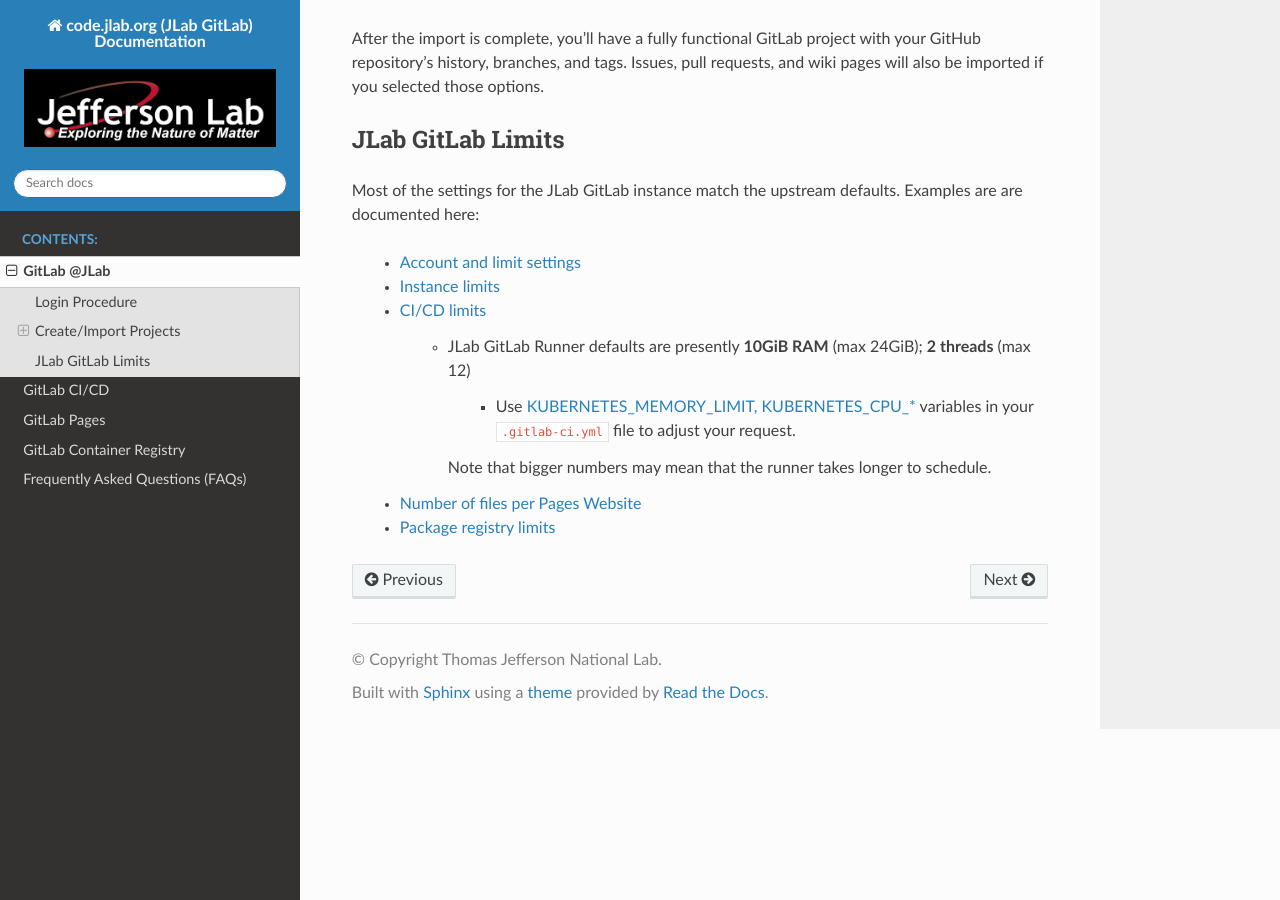
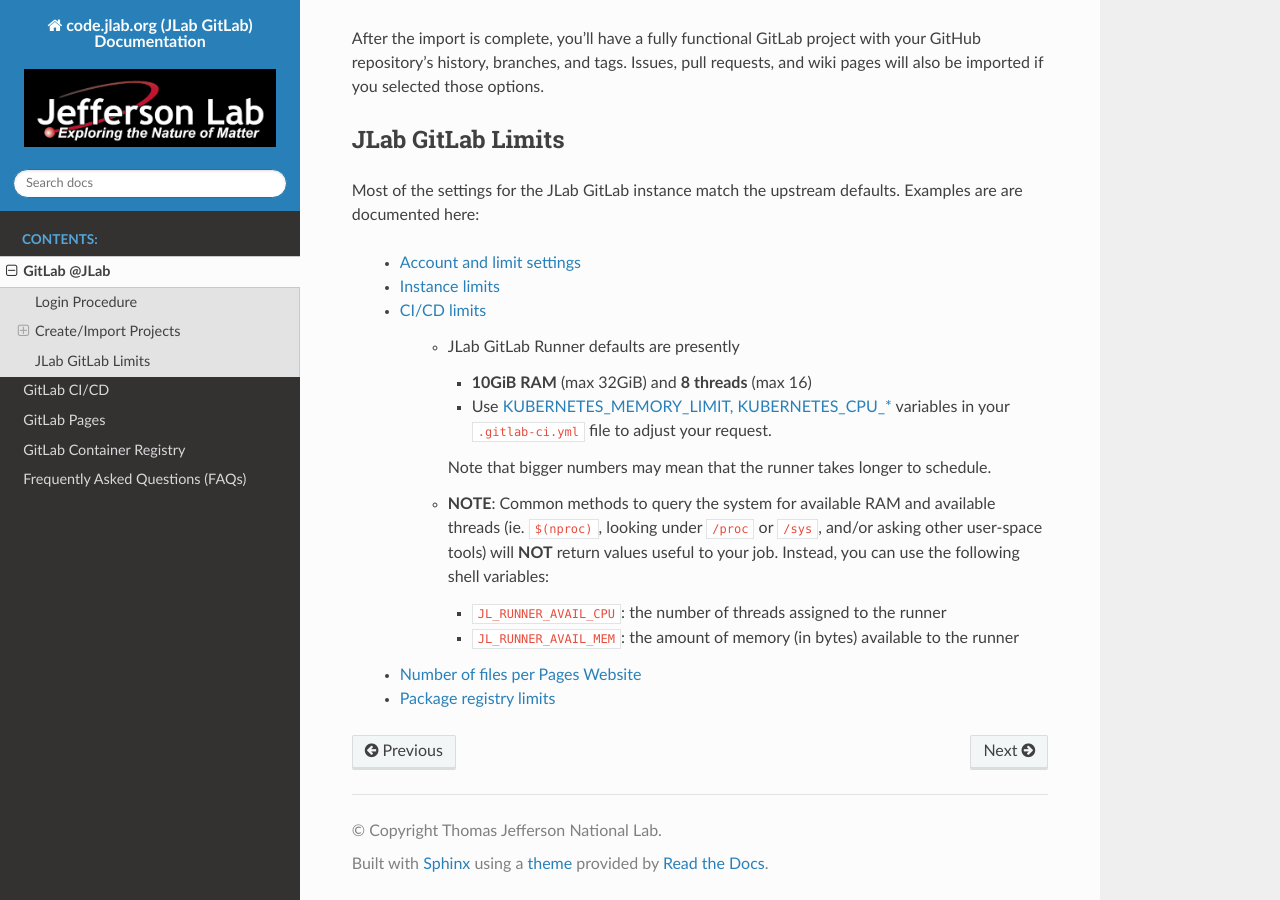
Before and after one commit to auraecosystem/jlab.org, a Sphinx documentation site: the page built from source/gitlab.rst, in a window 1280 px wide and 900 px high, scrolled down 3154 px. Built offline with Sphinx 7.4.7 and the Read the Docs theme 3.1.0, drawn with Linux system fonts in a browser that asks for light colours.

Commit message:
Update CI/CD limit info

```diff
--- a/source/gitlab.rst
+++ b/source/gitlab.rst
@@ -124,11 +124,18 @@
    - `Instance limits <https://docs.gitlab.com/ee/administration/instance_limits.html>`_
    - `CI/CD limits <https://docs.gitlab.com/ee/administration/instance_limits.html#cicd-limits>`_
 
-      - JLab GitLab Runner defaults are presently **10GiB RAM** (max 24GiB); **2 threads** (max 12)
+      - JLab GitLab Runner defaults are presently
 
-          - Use `KUBERNETES_MEMORY_LIMIT, KUBERNETES_CPU_* <https://docs.gitlab.com/runner/executors/kubernetes/#overwrite-container-resources>`_ variables in your ``.gitlab-ci.yml`` file to adjust your request.
+        - **10GiB RAM** (max 32GiB) and **8 threads** (max 16)
+
+        - Use `KUBERNETES_MEMORY_LIMIT, KUBERNETES_CPU_* <https://docs.gitlab.com/runner/executors/kubernetes/#overwrite-container-resources>`_ variables in your ``.gitlab-ci.yml`` file to adjust your request.
 
         Note that bigger numbers may mean that the runner takes longer to schedule.
 
+      - **NOTE**: Common methods to query the system for available RAM and available threads (ie. ``$(nproc)``, looking under ``/proc`` or ``/sys``, and/or asking other user-space tools) will **NOT** return values useful to your job.  Instead, you can use the following shell variables:
+
+        - ``JL_RUNNER_AVAIL_CPU``: the number of threads assigned to the runner
+        - ``JL_RUNNER_AVAIL_MEM``: the amount of memory (in bytes) available to the runner
+
    - `Number of files per Pages Website <https://docs.gitlab.com/ee/administration/instance_limits.html#number-of-files-per-gitlab-pages-website>`_
    - `Package registry limits <https://docs.gitlab.com/ee/administration/instance_limits.html#package-registry-limits>`_
```
